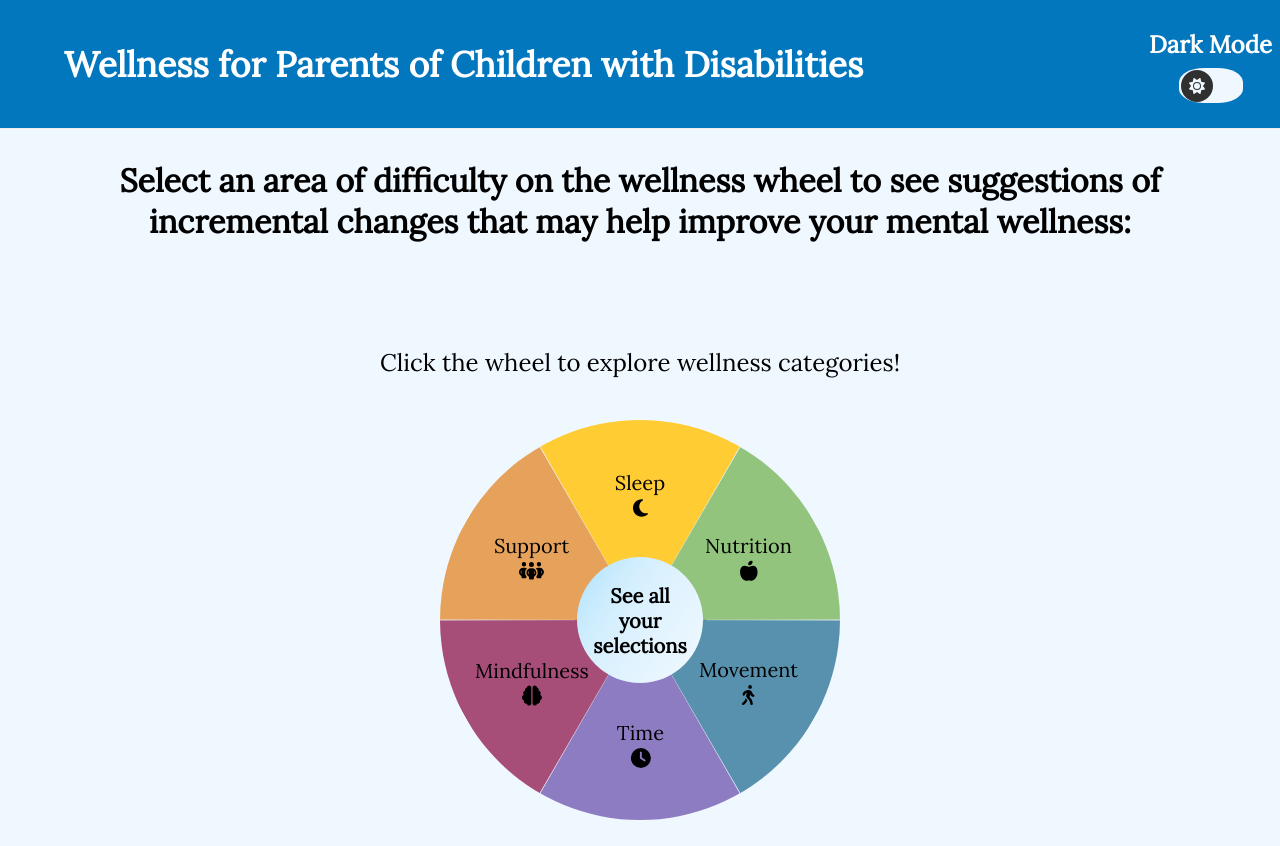
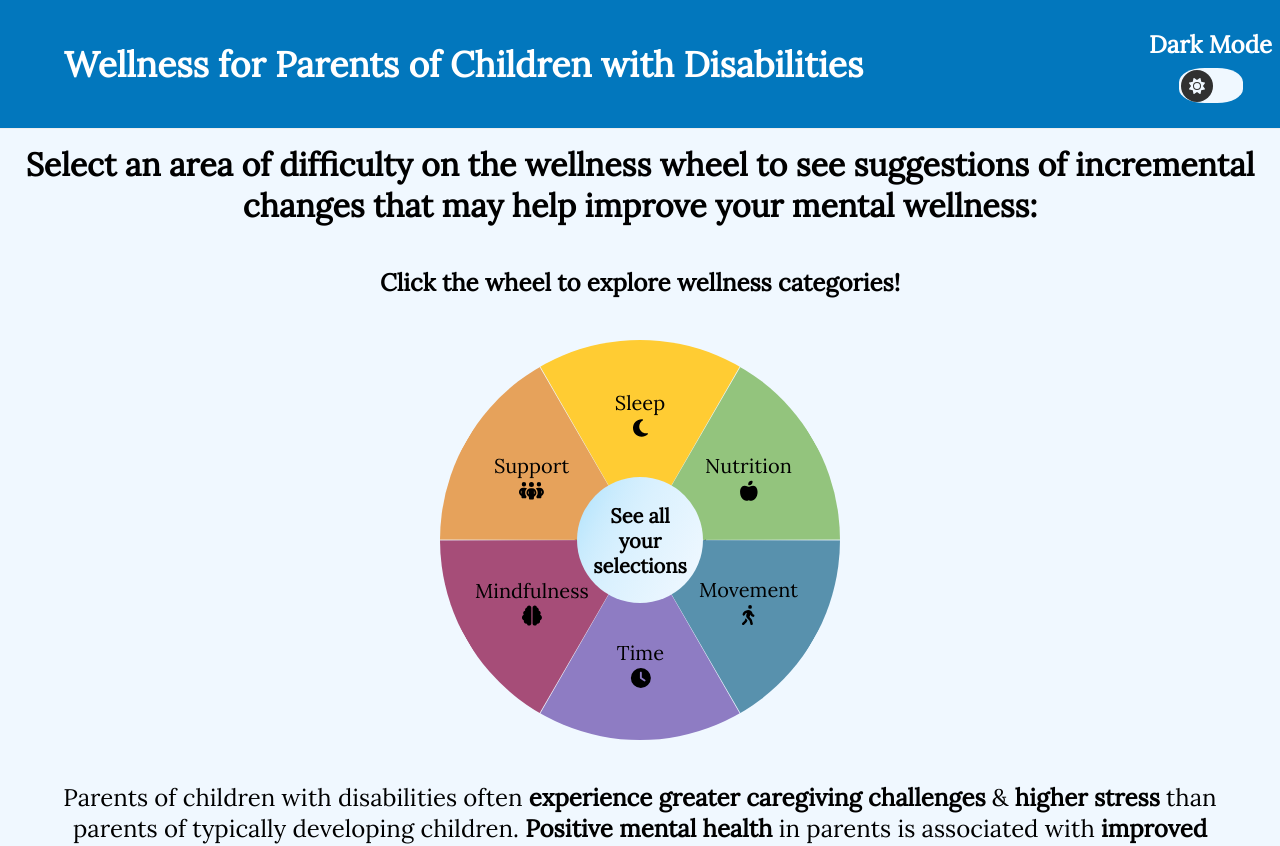
Before and after one commit to ahauter/parenting-wellness-site, a React (Create React App) app: page / in a window 1280 px wide. Shown: the top 846 px of the page. Built offline with nearby package versions, Linux system fonts and the light colour scheme.

Commit message:
Styling changes

```diff
--- a/src/App.css
+++ b/src/App.css
@@ -65,13 +65,14 @@ html {
   font: var(--font-2);
   font-weight: 800;
   color: var(--text-color);
-  margin: 2rem;
+  margin: 1rem;
+  margin-bottom: 0;
 }
 
 .welcomeSubheader {
-  font: var(--font-3);
+  font: var(--font-3-bold);
   color: var(--text-color);
-  margin: 2rem;
+  margin-bottom: 2rem;
 }
 
 .mental-health-blurb {
--- a/src/App.js
+++ b/src/App.js
@@ -97,7 +97,7 @@ function App() {
         categoryData={data}
         onSelect={onPageSelect}
         getCategoryColor={getCategoryColor}
-        size={Math.min(page.length ? 300 : 400, screenWidth - 40)}
+        size={Math.min(page.length ? 400 : 400, screenWidth - 40)}
       />
       {showCategory &&
         <SuggestionsSelectPage
```
